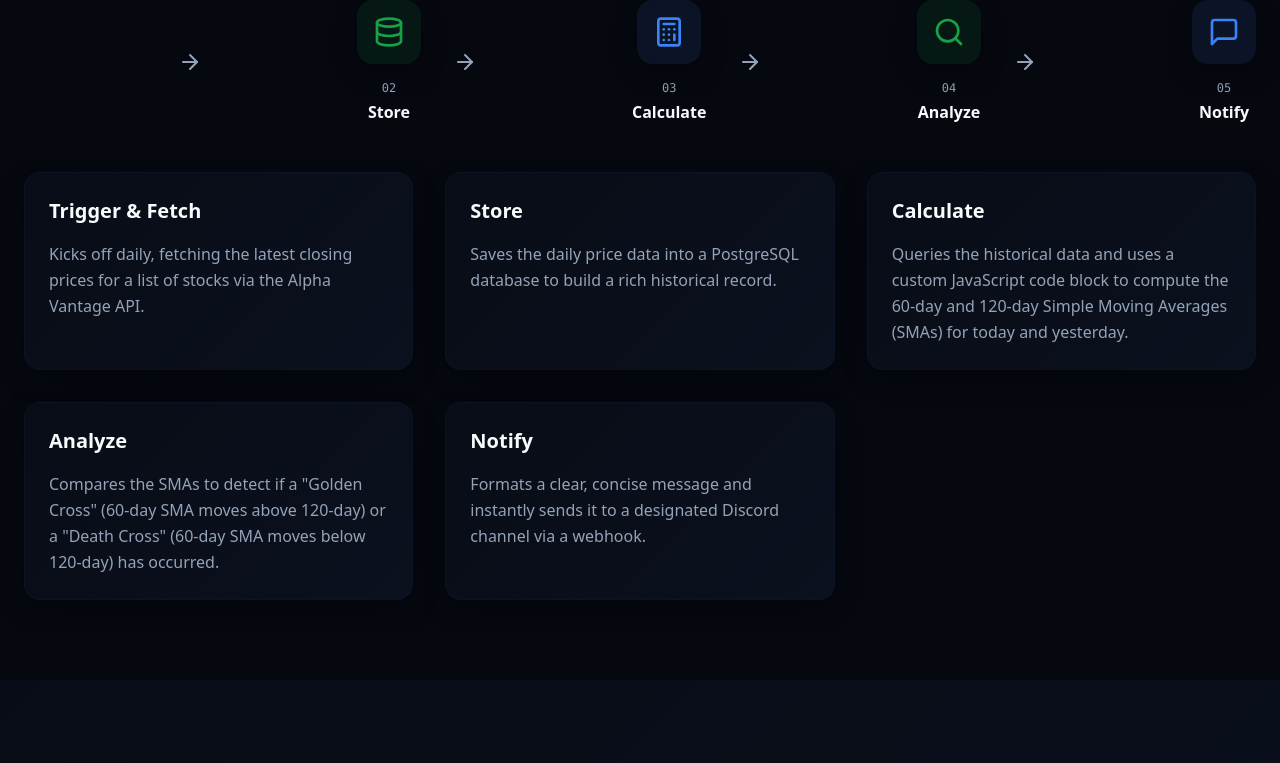
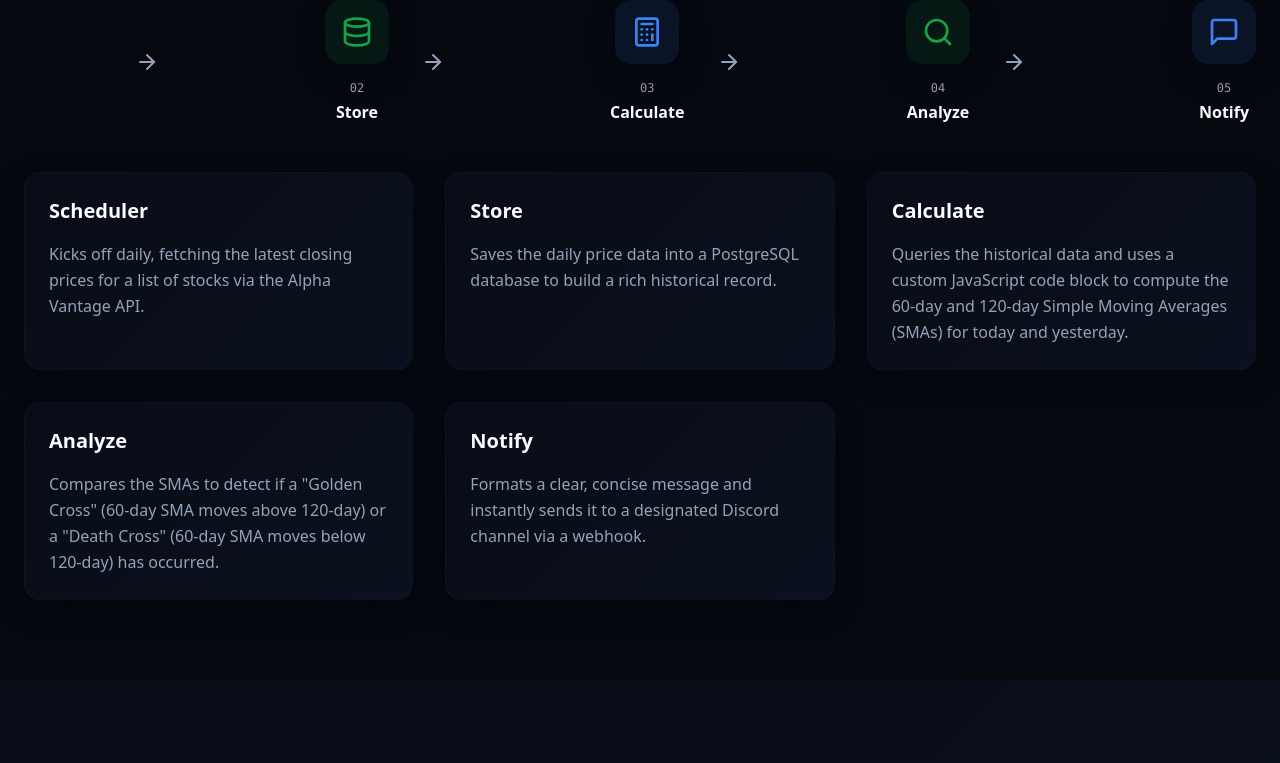
Before and after one commit to 8GSean/signal-alert-flow, a React (Vite) app: page / in a window 1280 px wide. Shown: the part 3028-3791 px from the top of the page. Built offline with nearby package versions, Linux system fonts and the light colour scheme.

Commit message:
Refactor: Update How It Works section
Renamed the "Analyze" step title to "Scheduler" in the How It Works section.

```diff
--- a/src/components/HowItWorksSection.tsx
+++ b/src/components/HowItWorksSection.tsx
@@ -13,7 +13,7 @@ export const HowItWorksSection = () => {
     {
       number: "01",
       icon: Clock,
-      title: "Trigger & Fetch",
+      title: "Scheduler",
       description: "Kicks off daily, fetching the latest closing prices for a list of stocks via the Alpha Vantage API.",
       color: "text-primary",
       bgColor: "bg-primary/10"
```
